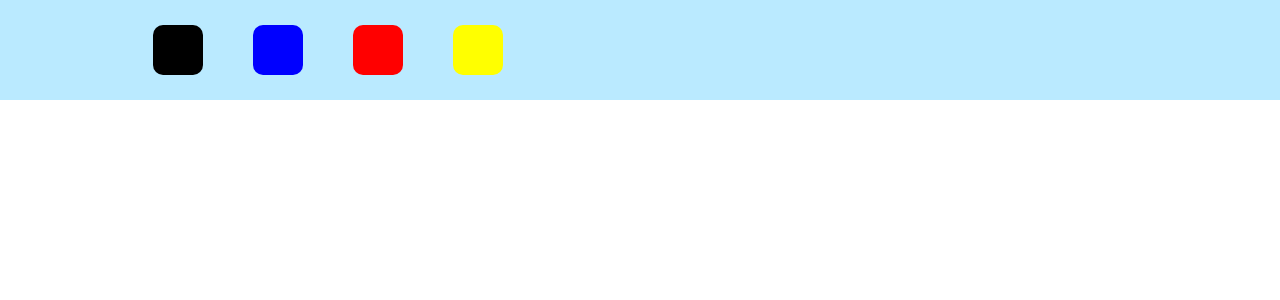
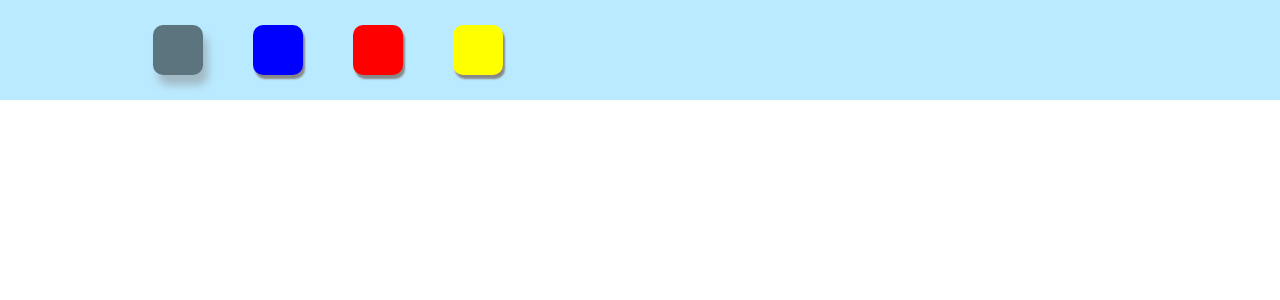
Before and after one commit to grimeswong/P_FSD_Test, a React (Create React App) app: page / in a window 1280 px wide. In both pictures the pointer is over the element 178 px from the left and 50 px from the top of the page. Shown: the top 300 px of the page. Built offline with nearby package versions, Linux system fonts and the light colour scheme.

Commit message:
Setup colour pickers hover style and effect

```diff
--- a/src/styles/colourpicker.scss
+++ b/src/styles/colourpicker.scss
@@ -1,8 +1,8 @@
 .colourpicker-wrapper {
   float: left;
   margin-left: 10%;
+  display: inline;
   height: 100%;
-  display: inline;
 }
 
 .container-colourpicker {
@@ -11,4 +11,11 @@
   height: 50px;
   margin: 25px;
   border-radius: 10px;
+  box-shadow: 2px 4px 2px #888888;
+
+  &:hover{
+    opacity: 0.5;
+    cursor: pointer;
+    box-shadow: 5px 10px 8px #888888;
+  }
 }
```
